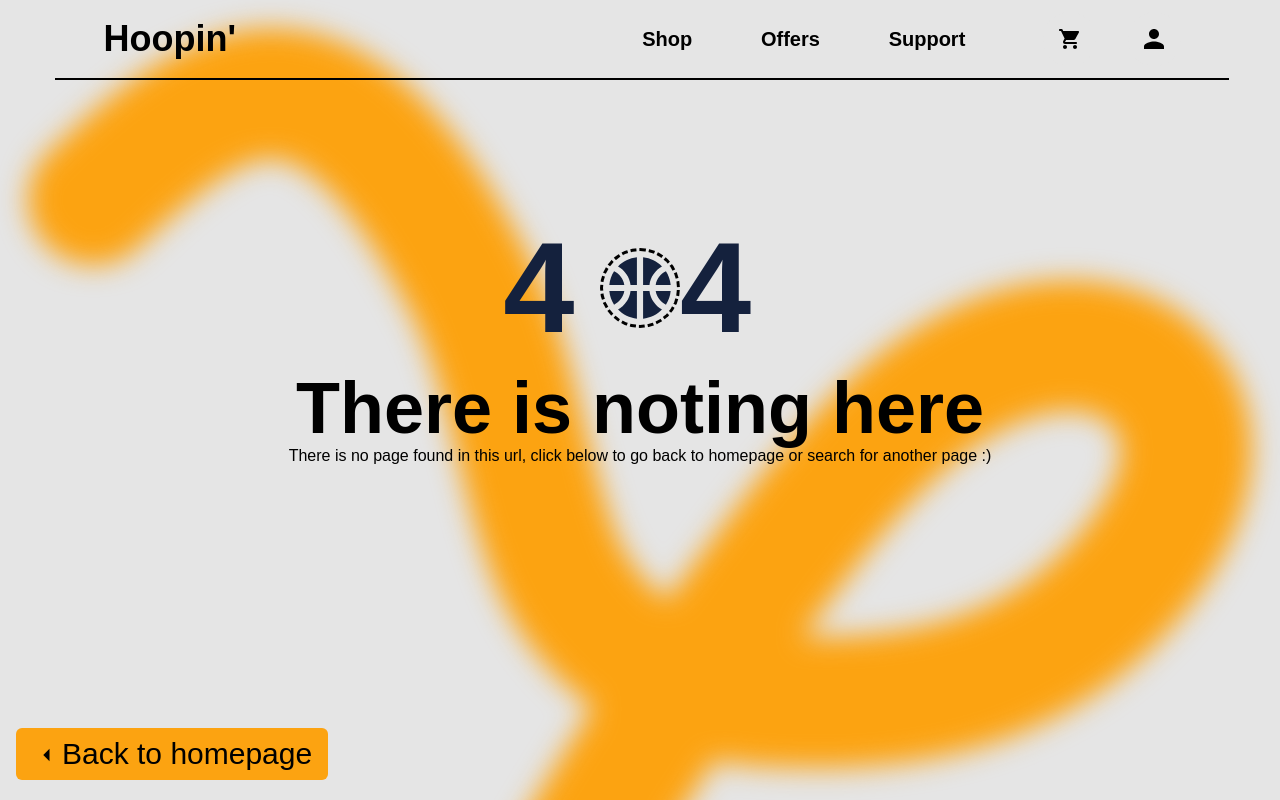
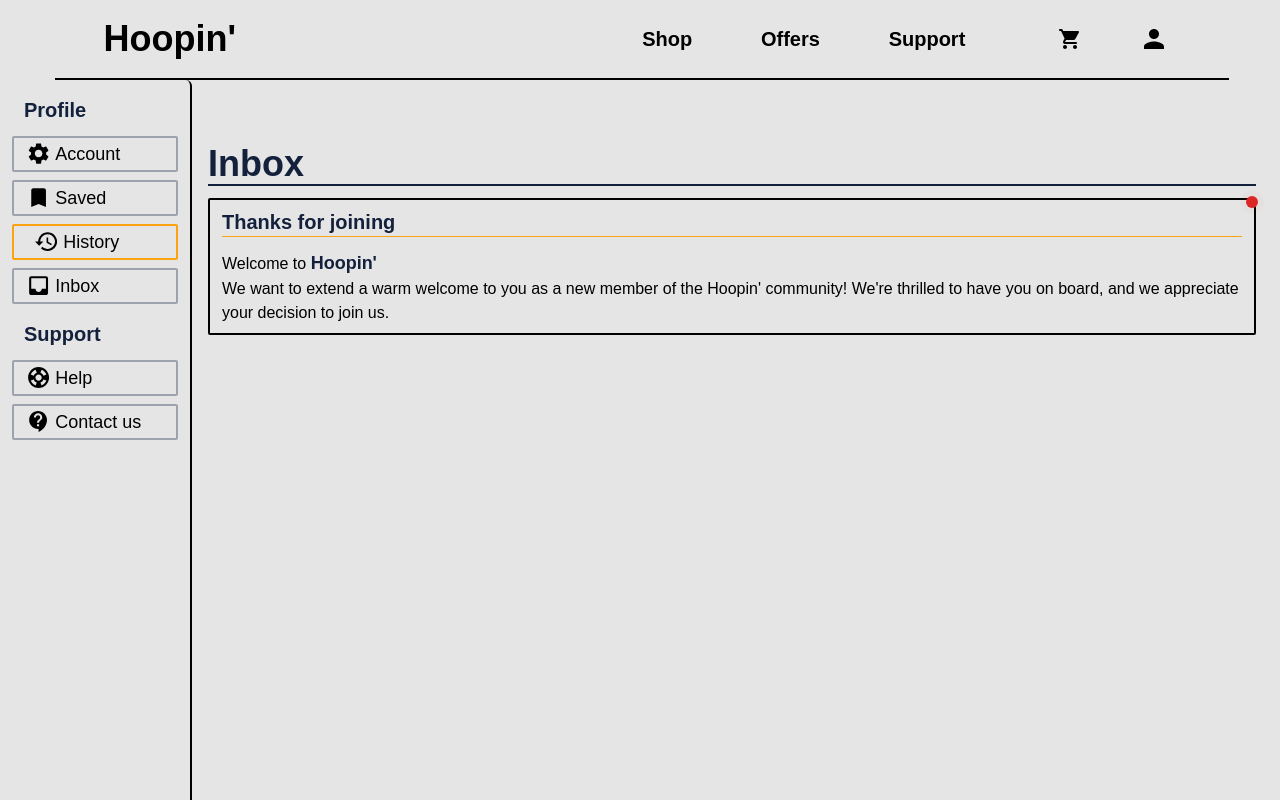
Before and after one commit to TinySmash/hoopin, a React (Create React App) app: page /user/1/1/inbox in a window 1280 px wide. Shown: the top 800 px of the page. Built offline with nearby package versions, Linux system fonts and the light colour scheme; sample sign-in values are in the browser's storage.

Commit message:
Finished product (Beta)

```diff
--- a/src/App.js
+++ b/src/App.js
@@ -16,6 +16,8 @@ const Login = lazy(() => import("./components/ui/user/Login"));
 const User = lazy(() => import("./components/ui/user/profile/User"));
 const Account = lazy(() => import("./components/ui/user/profile/Account"));
 const Saved = lazy(() => import("./components/ui/user/profile/cart/Saved"));
+const History = lazy(() => import("./components/ui/user/profile/History"));
+const Inbox = lazy(() => import("./components/ui/user/profile/Inbox"));
 
 function App() {
   const user = useSelector((state) => state.user);
@@ -57,6 +59,8 @@ function App() {
               <Route path="/user/:id/:username" element={<User />}>
                 <Route path="account" element={<Account />}></Route>
                 <Route path="saved-products" element={<Saved />}></Route>
+                <Route path="history" element={<History />}></Route>
+                <Route path="inbox" element={<Inbox />}></Route>
               </Route>
               <Route path="/signup" element={<SignUp />}></Route>
               <Route path="/login" element={<Login />}></Route>
--- /dev/null
+++ b/src/components/ui/user/profile/History.jsx
@@ -0,0 +1,11 @@
+function History() {
+  return (
+    <div className="w-full min-h-auto text-center pt-16 px-4">
+      <h1 className="text-2xl text-gray-600 font-bold">
+        You have no action in your history
+      </h1>
+    </div>
+  );
+}
+
+export default History;
--- /dev/null
+++ b/src/components/ui/user/profile/Inbox.jsx
@@ -0,0 +1,29 @@
+function Inbox() {
+  return (
+    <div className="w-full min-h-full pt-16 px-6 md:pl-52">
+      <h1 className="text-4xl text-primary-blue font-bold w-full border-b-2 border-primary-blue">
+        Inbox
+      </h1>
+      <ul className="list-none w-full">
+        <li className="relative my-3 w-full h-auto px-3 py-2 border-2 border-black rounded-sm">
+          <div className="w-3 h-3 rounded-full bg-red-600 absolute -right-1 -top-1 animate-ping"></div>
+          <div className="w-3 h-3 rounded-full bg-red-600 absolute -right-1 -top-1"></div>
+          <h1 className="text-xl text-primary-blue font-semibold mb-3 w-full border-b border-dark-yellow">
+            Thanks for joining
+          </h1>
+          <p className="font-thin">
+            Welcome to{" "}
+            <span className="text-lg text-primary-blue font-semibold">
+              Hoopin'
+            </span>{" "}
+            <br></br> We want to extend a warm welcome to you as a new member of
+            the Hoopin' community! We're thrilled to have you on board, and we
+            appreciate your decision to join us.
+          </p>
+        </li>
+      </ul>
+    </div>
+  );
+}
+
+export default Inbox;
--- a/src/components/ui/user/profile/User.jsx
+++ b/src/components/ui/user/profile/User.jsx
@@ -32,6 +32,10 @@ function User() {
       setSelectedNav(0);
     } else if (currentLocation?.includes("saved-products")) {
       setSelectedNav(1);
+    } else if (currentLocation?.includes("history")) {
+      setSelectedNav(2);
+    } else if (currentLocation?.includes("inbox")) {
+      setSelectedNav(3);
     } else {
       navigate("account");
     }
```
